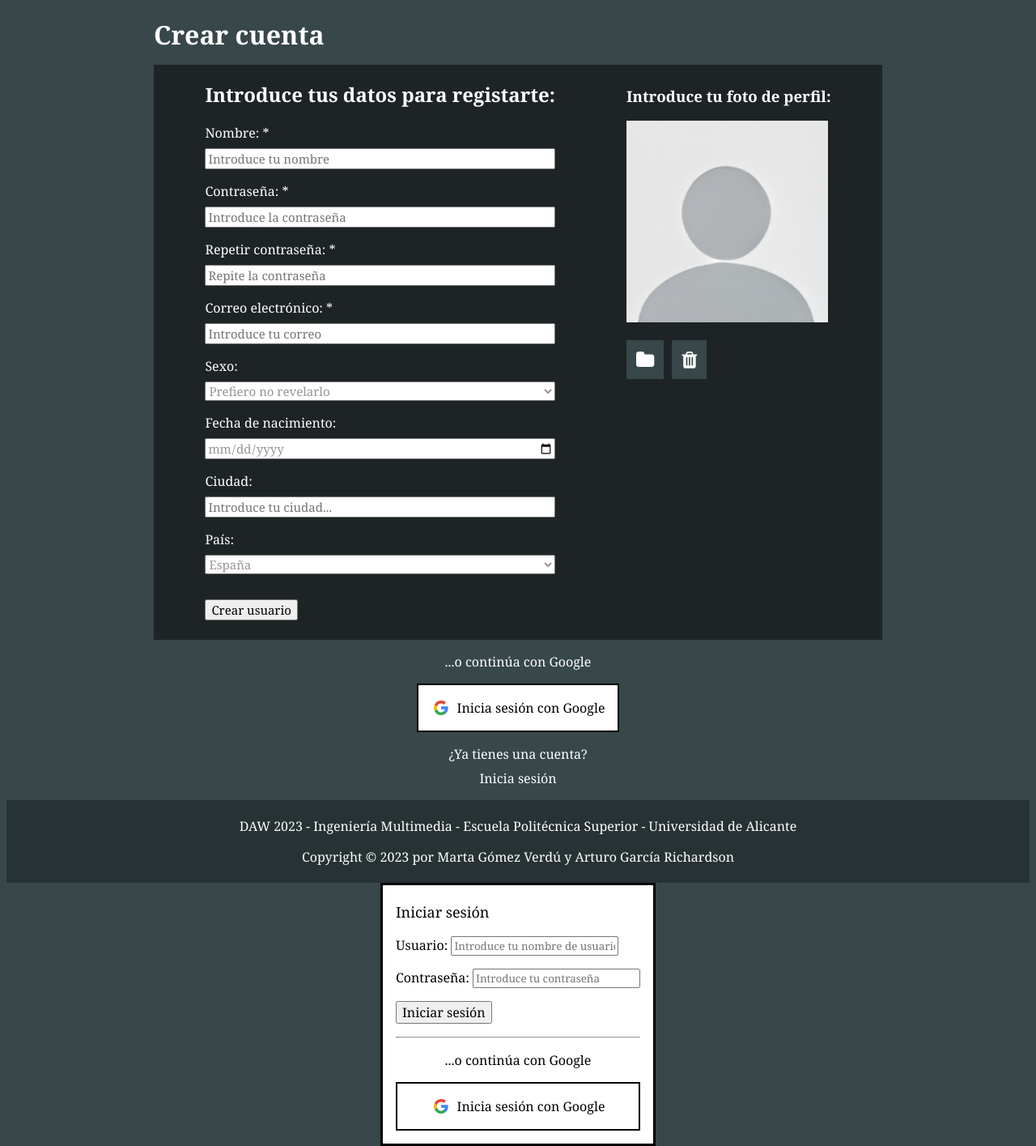
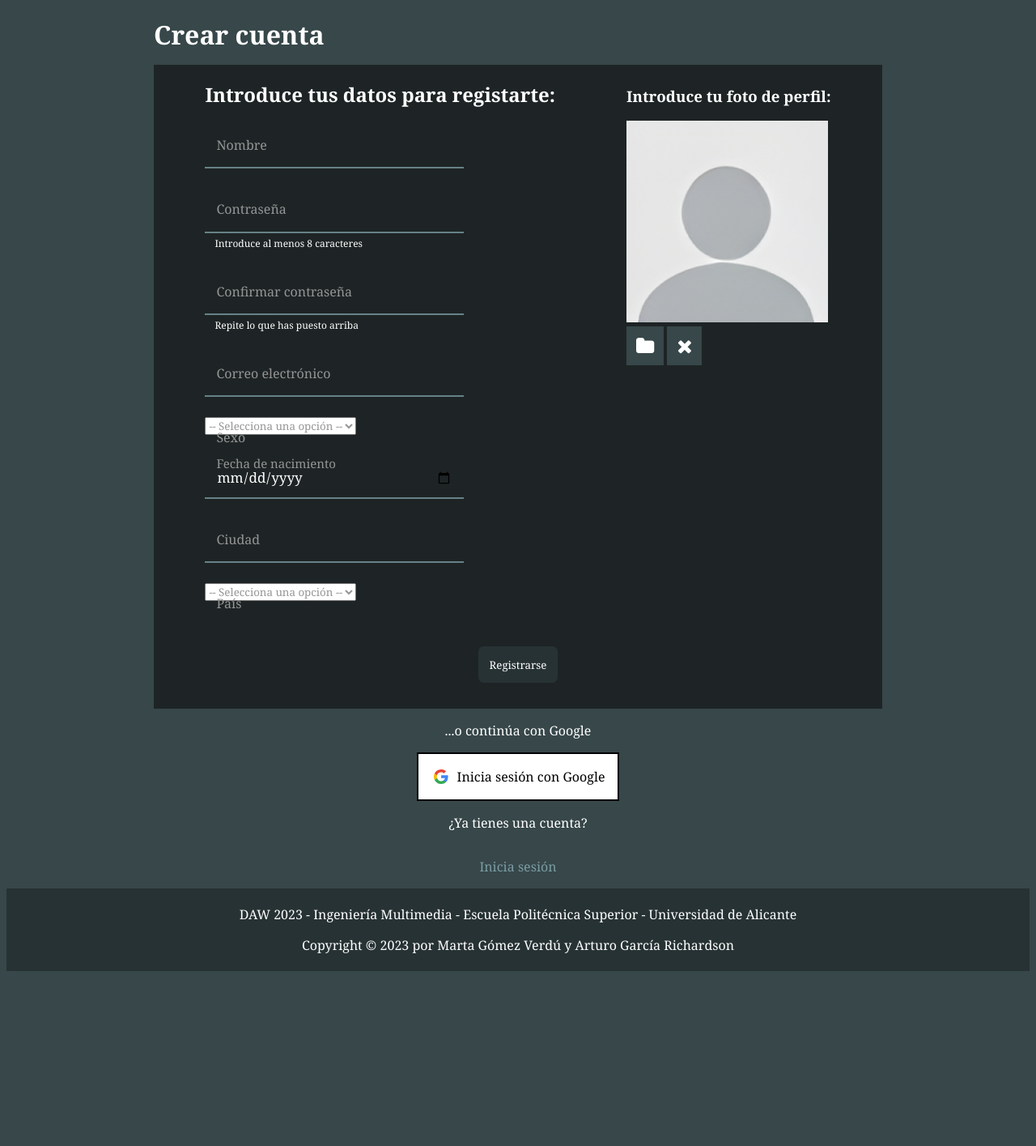
Before and after one commit to Dinastia-Harzu/daw_23-24, a PHP site: page /registro.html in a window 1280 px wide. Shown: the part 155-1570 px from the top of the page at 81% size. After the commit the page ends 1354 px from the top, so only its background shows below. Run offline with PHP 8.4, Linux system fonts and the light colour scheme.

Commit message:
Cambios importanes

```diff
--- a/css/global/registro.css
+++ b/css/global/registro.css
@@ -13,13 +13,13 @@
 }
 
 main section p {
-    display: flex;
-    flex-direction: column;
-    gap: 0.5em;
+    /* display: flex; */
+    /* flex-direction: column; */
+    /* gap: 0.5em; */
 }
 
 #pfp-query {
-    display: none;
+    /* display: none; */
 }
 
 #reg-2 button {
@@ -33,6 +33,10 @@ main section p {
     background-color: var(--body_clr);
 }
 
+#reg-2 label {
+    cursor: pointer;
+}
+
 #reg-2 h3 {
     margin-top: 1.35em;
 }
@@ -44,17 +48,20 @@ main section p {
     align-items: center;
 }
 
+#tab-google p > a {
+}
+
+#tab-google p > a:hover {
+}
+
 #tab-reg {
     display: flex;
     justify-content: center;
-    gap: 5.5em;
+    gap: 0 5.5em;
     width: 900px;
-    padding-bottom: 1.5em;
+    /* padding-bottom: 1.5em; */
     background-color: var(--articulos_clr);
-}
-
-#tab-reg input, #tab-reg select {
-    font-size: 15px;
+    flex-wrap: wrap;
 }
 
 #tab-reg input[type=submit] {
--- a/css/global/style.css
+++ b/css/global/style.css
@@ -21,12 +21,50 @@ article h2 {
     margin-top: 0;
 }
 
-p, a, h1, h2, h3, time, i {
+p, a, h1, h2, h3, time, i, legend, output, .texto-cualquiera {
     color: var(--font_clr);
 }
 
+.campo-boton-submit {display: flex;justify-content: center;margin: 2em;}
+
+.campo-boton-submit > button {
+    padding: 1em;
+    border: none;
+    border-radius: 0.5em;
+    background-color: var(--footer_clr);
+    cursor: pointer;
+    color: var(--font_clr);
+}
+
+.campo-boton-submit > button:hover {
+    background-color: var(--body_clr);
+}
+
+dialog {
+    display: flex;
+    background-color: var(--articulos_clr);
+    flex-direction: column;
+}
+
+dialog:not(:target):not([open]) {
+    display: none;
+}
+
 dialog p, dialog a, dialog h3{
-    color: var(--negro);
+    /* color: var(--negro); */
+}
+
+.enlace-simple {
+    display: flex;
+    justify-content: center;
+}
+
+.enlace-simple a {
+    color: var(--cian_grisaceo_claro);
+}
+
+.enlace-simple a:hover {
+    text-decoration: underline;
 }
 
 body {
@@ -290,6 +328,144 @@ select, input[type=date] {
     margin-left: 1.05em;
 }
 
+/*********************************************************************/
+
+/** BEGIN: Non Openmrs CSS **/
+@import url("https://fonts.googleapis.com/css?family=Roboto&display=swap");
+
+div.container {
+	display: flex;
+	margin-top: 30px;
+	border: 1px solid whitesmoke;
+	padding: 21px;
+	border-radius: 4px;
+	align-items: flex-start;
+}
+h4.title {
+	text-align: center;
+	margin-bottom: 45px;
+}
+:root {
+	--omrs-color-ink-lowest-contrast: rgba(47, 60, 85, 0.18);
+	--omrs-color-ink-low-contrast: rgba(60, 60, 67, 0.3);
+	--omrs-color-ink-medium-contrast: rgba(19, 19, 21, 0.6);
+	--omrs-color-interaction: #1e4bd1;
+	--omrs-color-interaction-minus-two: rgba(73, 133, 224, 0.12);
+	--omrs-color-danger: #b50706;
+	--omrs-color-bg-low-contrast: #eff1f2;
+	--omrs-color-ink-high-contrast: #121212;
+	--omrs-color-bg-high-contrast: #ffffff;
+
+}
+/** END: Non Openmrs CSS **/
+div.omrs-input-group {
+  margin-bottom: 1.5rem;
+  position: relative;
+  width: 20em;
+}
+
+/* Input*/
+.omrs-input-underlined > input,
+.omrs-input-filled > input {
+	border: none;
+	border-bottom: 0.125rem solid var(--cian-grisaceo);
+	width: 91%;
+	height: 2rem;
+	font-size: 1.0625rem;
+	padding-left: 0.875rem;
+	line-height: 147.6%;
+	padding-top: 0.825rem;
+	padding-bottom: 0.5rem;
+	padding-right: 0.875em;
+}
+
+.omrs-input-underlined > input:focus,
+.omrs-input-filled > input:focus {
+	outline: none;
+}
+
+.omrs-input-underlined > .omrs-input-label,
+.omrs-input-filled > .omrs-input-label {
+	position: absolute;
+	top: 0.9375rem;
+	left: 0.875rem;
+	line-height: 147.6%;
+	color: var(--gris_normal);
+	transition: top .2s;
+}
+
+.omrs-input-underlined > .omrs-input-helper,
+.omrs-input-filled > .omrs-input-helper {
+	font-size: 0.75em;
+	color: var(--font_clr);
+	margin-left: 1em;
+}
+
+.omrs-input-underlined > input:hover,
+.omrs-input-filled > input:hover {
+	background: var(--body_clr);
+	border-color: var(--cian_grisaceo_claro);
+}
+
+.omrs-input-underlined > input:focus + .omrs-input-label,
+.omrs-input-underlined > input:valid + .omrs-input-label,
+.omrs-input-filled > input:focus + .omrs-input-label,
+.omrs-input-filled > input:not(:placeholder-shown) + .omrs-input-label {
+	top: 0;
+	font-size: 0.9375rem;
+	margin-bottom: 32px;
+}
+
+.omrs-input-underlined:not(.omrs-input-danger) > input:focus + .omrs-input-label,
+.omrs-input-filled:not(.omrs-input-danger) > input:focus + .omrs-input-label {
+	color: var(--ceruleo_grisaceo_mas_claro);
+}
+
+.omrs-input-underlined:not(.omrs-input-danger) > input:focus,
+.omrs-input-filled:not(.omrs-input-danger) > input:focus {
+	border-color: var(--ceruleo_grisaceo_mas_claro);
+}
+
+/** DISABLED **/
+
+.omrs-input-underlined > input:disabled {
+	background: var(--omrs-color-bg-low-contrast);
+	cursor: not-allowed;
+}
+
+.omrs-input-underlined > input:disabled + .omrs-input-label,
+.omrs-input-underlined > input:disabled ~ .omrs-input-helper{
+	color: var(--omrs-color-ink-low-contrast);
+}
+
+.omrs-input-underlined > input:disabled ~ svg {
+	fill: var(--omrs-color-ink-low-contrast);
+}
+
+
+/** DANGER **/
+
+.omrs-input-underlined.omrs-input-danger > .omrs-input-label, .omrs-input-underlined.omrs-input-danger > .omrs-input-helper,
+.omrs-input-filled.omrs-input-danger > .omrs-input-label, .omrs-input-filled.omrs-input-danger > .omrs-input-helper{
+	color: var(--omrs-color-danger);
+}
+
+.omrs-input-danger > svg {
+	fill: var(--omrs-color-danger);
+}
+
+.omrs-input-danger > input {
+	border-color: var(--omrs-color-danger);
+}
+
+.omrs-input-underlined > input {
+	background: var(--omrs-color-bg-high-contrast);
+}
+.omrs-input-filled > input {
+	background: none;
+	color: var(--blanco);
+}
+
 /* MEDIA QUERYS */
 /*
 
--- a/css/global/usuario.css
+++ b/css/global/usuario.css
@@ -33,7 +33,7 @@
     margin-top: 3em;
 }
 
-#funciones a:hover, #tab-google p>a:hover {
+#funciones a:hover {
     color: var(--gris_normal);
 }
 
--- a/registro.html
+++ b/registro.html
@@ -68,71 +68,89 @@
             <form action="index.html" method="post" id="tab-reg">
                 <section id="reg-1">
                     <h2>Introduce tus datos para registarte:</h2>
-                    <p>
-                        <label for="name">Nombre: *</label>
-                        <input type="text" name="name" id="name" placeholder="Introduce tu nombre">
-                    </p>
-                    <p>
-                        <label for="pass">Contraseña: *</label>
-                        <input type="password" name="pass" id="pass" placeholder="Introduce la contraseña">
-                    </p>
-                    <p>
-                        <label for="pass2">Repetir contraseña: *</label>
-                        <input type="password" name="pass2" id="pass2" placeholder="Repite la contraseña">
-                    </p>
-                    <p>
-                        <label for="email">Correo electrónico: *</label>
-                        <input type="email" name="email" id="email" placeholder="Introduce tu correo">
-                    </p>
-                    <p>
-                        <label for="sexo">Sexo:</label>
-                        <select name="sexo" id="sexo">
-                            <option value="cod_U">Prefiero no revelarlo</option>
-                            <option value="cod_M">Masculino</option>
-                            <option value="cod_F">Femenino</option>
-                        </select>
-                    </p>
-                    <p>
-                        <label for="fecha">Fecha de nacimiento:</label>
-                        <input type="date" name="fecha" id="fecha">
-                    </p>
-                    <p>
-                        <label for="ciudad">Ciudad:</label>
-                        <input type="text" name="ciudad" id="ciudad" placeholder="Introduce tu ciudad...">
-                    </p>
-                    <p>
-                        <label for="paises">País:</label>
-                        <select name="paises" id="paises">
-                            <option value="cod_es">España</option>
-                            <option value="cod_fr">Francia</option>
-                            <option value="cod_uk">Reino Unido</option>
-                            <option value="cod_al">Alemania</option>
-                            <option value="cod_it">Italia</option>
-                            <option value="cod_bel">Bélgica</option>
-                            <option value="cod_chi">China</option>
-                            <option value="cod_sui">Suiza</option>
-                            <option value="cod_pol">Polonia</option>
-                            <option value="cod_usa">Estados Unidos</option>
-                        </select>
-                    </p>
-                    <div id="pfp-query">
-                        <label for="pfp">Foto de perfil:</label>
-                        <label for="pfp"><p><i class="fa fa-folder folder"></i></p></label>
-                        <input type="file" name="pfp" id="pfp">
+                    <div class="omrs-input-group">
+                        <label class="omrs-input-filled">
+                            <input type="text" placeholder=" " name="nombre" id="nombre" required>
+                            <span class="omrs-input-label">Nombre</span>
+                        </label>
                     </div>
-                    <input type="submit" value="Crear usuario">
+                    <div class="omrs-input-group">
+                        <label class="omrs-input-filled">
+                            <input type="password" placeholder=" " name="contraseña" id="contraseña" required>
+                            <span class="omrs-input-label">Contraseña</span>
+                            <span class="omrs-input-helper">Introduce al menos 8 caracteres</span>
+                        </label>
+                    </div>
+                    <div class="omrs-input-group">
+                        <label class="omrs-input-filled">
+                            <input type="password" placeholder=" " name="confirmar-contraseña" id="confirmar-contraseña" required>
+                            <span class="omrs-input-label">Confirmar contraseña</span>
+                            <span class="omrs-input-helper">Repite lo que has puesto arriba</span>
+                        </label>
+                    </div>
+                    <div class="omrs-input-group">
+                        <label class="omrs-input-filled">
+                            <input type="email" placeholder=" " name="correo" id="correo" required>
+                            <span class="omrs-input-label">Correo electrónico</span>
+                        </label>
+                    </div>
+                    <div class="omrs-input-group">
+                        <label class="omrs-input-filled">
+                            <select name="sexo" id="sexo">
+                                <option disabled selected value>-- Selecciona una opción --</option>
+                                <option value="cod-H">Hombre</option>
+                                <option value="cod-M">Mujer</option>
+                            </select>
+                            <span class="omrs-input-label">Sexo</span>
+                        </label>
+                    </div>
+                    <div class="omrs-input-group">
+                        <label class="omrs-input-filled">
+                            <input type="date" name="fecha-nacimiento" id="fecha-nacimiento">
+                            <span class="omrs-input-label">Fecha de nacimiento</span>
+                        </label>
+                    </div>
+                    <div class="omrs-input-group">
+                        <label class="omrs-input-filled">
+                            <input type="text" placeholder=" " name="ciudad" id="ciudad">
+                            <span class="omrs-input-label">Ciudad</span>
+                        </label>
+                    </div>
+                    <div class="omrs-input-group">
+                        <label class="omrs-input-filled">
+                            <select name="pais" id="pais">
+                                <option disabled selected value>-- Selecciona una opción --</option>
+                                <option value="ESP">España</option>
+                                <option value="FRA">Francia</option>
+                                <option value="GBR">Reino Unido</option>
+                                <option value="DEU">Alemania</option>
+                                <option value="ITA">Italia</option>
+                                <option value="BEL">Bélgica</option>
+                                <option value="CHN">China</option>
+                                <option value="CHE">Suiza</option>
+                                <option value="POL">Polonia</option>
+                                <option value="USA">Estados Unidos</option>
+                            </select>
+                            <span class="omrs-input-label">País</span>
+                        </label>
+                    </div>
                 </section>
                 <section id="reg-2">
                     <h3>Introduce tu foto de perfil:</h3>
-                    <p>
+                    <div>
                         <label for="pfp">
                             <img src="img/placeholder_grande.png" alt="Foto de perfil">
                         </label>
-                    </p>
-                    <label for="pfp"><i class="fa fa-folder acciones-fichero"></i></label>
-                    <button type="reset" for="pfp"><i class="fa fa-trash acciones-fichero"></i></button>
-                    <input type="file" name="pfp" id="pfp">
+                        <div id="pfp-query">
+                            <label for="pfp"><i class="fa fa-folder acciones-fichero"></i></label>
+                            <label><i class="fa fa-remove acciones-fichero"></i></label>
+                            <input type="file" name="pfp" id="pfp" accept="image/*">
+                        </div>
+                    </div>
                 </section>
+                <div class="campo-boton-submit">
+                    <button type="submit">Registrarse</button>
+                </div>
             </form>
         </div>
         <section id="tab-google">
@@ -145,27 +163,35 @@
                 </svg>
                 Inicia sesión con Google
             </a>
-        <section>
-            <p>¿Ya tienes una cuenta? <a href="#login">Inicia sesión</a></p>
+            <p>¿Ya tienes una cuenta?</p>
+            <p class="enlace-simple">
+                <a href="#login">Inicia sesión</a>
+            </p>
+        </section>
     </main>
     <footer>
         <p>DAW <time>2023</time> - Ingeniería Multimedia - Escuela Politécnica Superior - Universidad de Alicante</p>
         <p>Copyright &copy; 2023 por Marta Gómez Verdú y Arturo García Richardson</p>
     </footer>
-    <dialog open id="login">
+    <dialog id="login">
         <p class="titulo-dialog">Iniciar sesión</p>
         <form action="index.html">
-            <p>
-                <label for="user">Usuario:</label>
-                <input type="text" id="user" placeholder="Introduce tu nombre de usuario">
-            </p>
-            <p>
-                <label for="pass">Contraseña:</label>
-                <input type="password" id="pass-dialog" placeholder="Introduce tu contraseña">
-            </p>
-            <p>
-                <input type="submit" value="Iniciar sesión">
-            </p>
+            <div class="omrs-input-group">
+                <label class="omrs-input-filled">
+                    <input type="text" placeholder=" " name="user" id="user" required>
+                    <span class="omrs-input-label">Nombre</span>
+                </label>
+            </div>
+            <div class="omrs-input-group">
+                <label class="omrs-input-filled">
+                    <input type="password" placeholder=" " name="password" id="password" required>
+                    <span class="omrs-input-label">Contraseña</span>
+                    <span class="omrs-input-helper">Introduce al menos 8 caracteres</span>
+                </label>
+            </div>
+            <div class="campo-boton-submit">
+                <button type="submit">Registrarse</button>
+            </div>
             <hr>
             <p class="text-google">...o continúa con Google</p>
             <a href="https://accounts.google.com" class="google-login">
@@ -177,6 +203,9 @@
                 Inicia sesión con Google
             </a>
         </form>
+        <p class="enlace-simple">
+            <a href="#!">Volver</a>
+        </p>
     </dialog>
 </body>
 </html>
```
Also changed, not shown: css/global/solicitar_album.css (+37 -0 lines), respuesta_album.html (+3 -5 lines), solicitar_album.html (+111 -60 lines).
